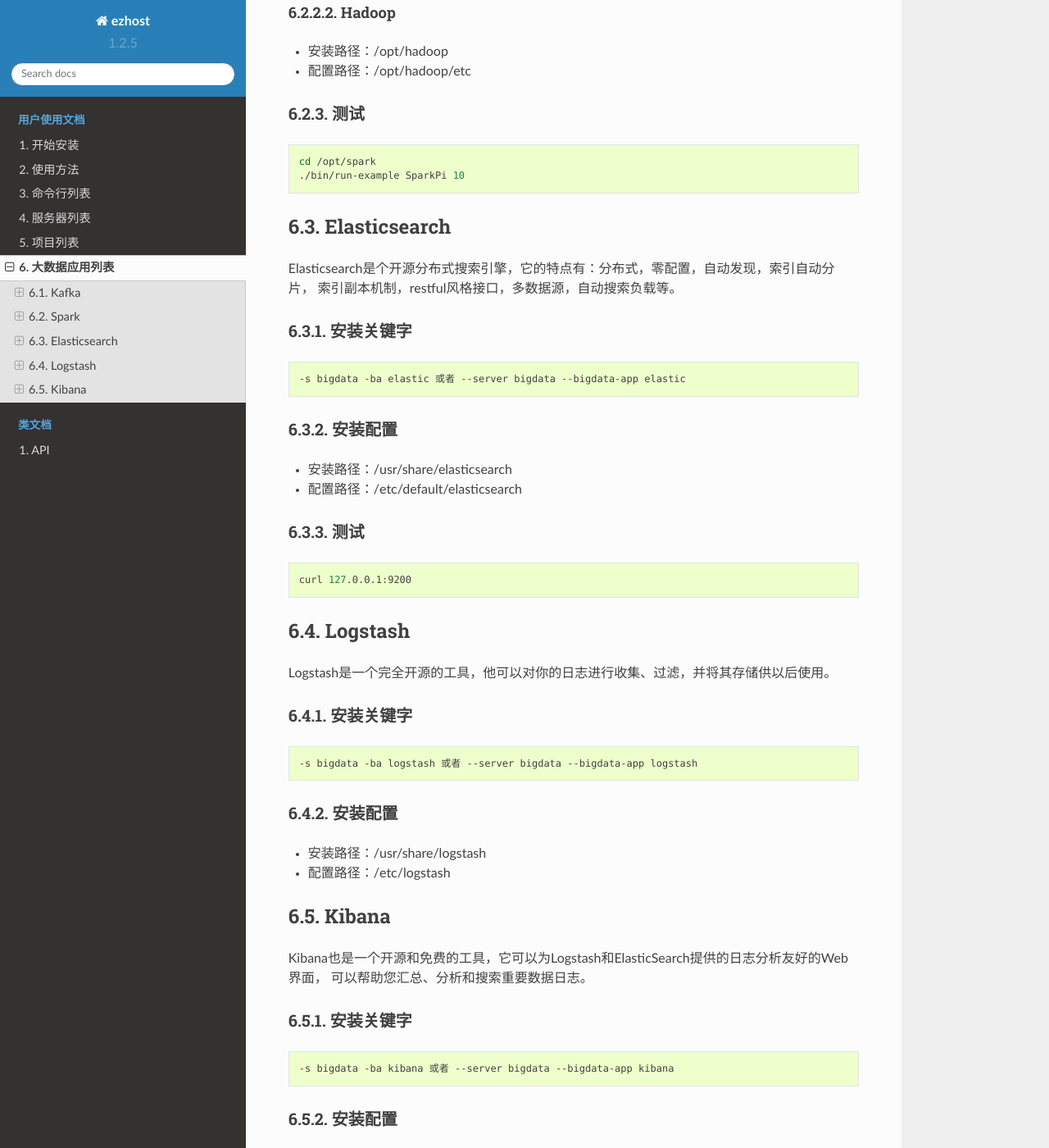
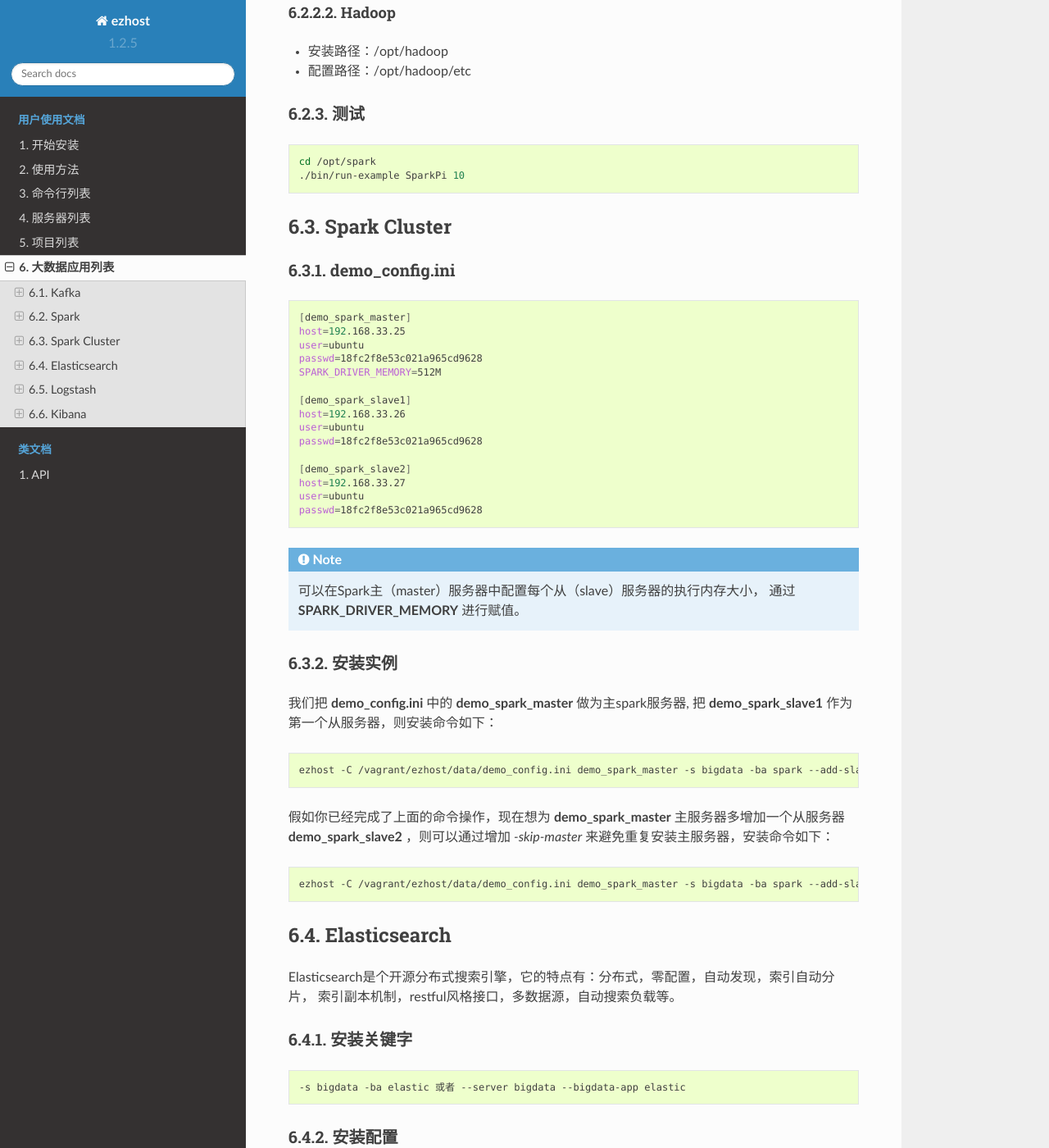
Before and after one commit to zhexiao/ezhost, a Sphinx documentation site: the page built from docs/bigdata_lists.rst, in a window 1280 px wide and 1400 px high, scrolled down 1579 px. Shown: the whole window at 82% size. Built offline with Sphinx 7.4.7 and the Read the Docs theme 2.0.0, drawn with Linux system fonts in a browser that asks for light colours; some of the changed text lies outside the part shown.

Commit message:
updat docs

```diff
--- a/docs/bigdata_lists.rst
+++ b/docs/bigdata_lists.rst
@@ -47,6 +47,8 @@
 - zookeeper配置文件：/opt/kafka/config/zookeeper.properties
 - kafka配置文件：/opt/kafka/config/server.properties
 
+
+
 Spark
 --------
 Spark 是专为大规模数据处理而设计的快速通用的计算引擎。Spark 是一种与 Hadoop 相似的
@@ -80,6 +82,61 @@
     ./bin/run-example SparkPi 10
 
 
+
+
+Spark Cluster
+-------------------
+
+demo_config.ini
+~~~~~~~~~~~~~~~~~
+.. code-block:: bash
+
+    [demo_spark_master]
+    host=192.168.33.25
+    user=ubuntu
+    passwd=18fc2f8e53c021a965cd9628
+    SPARK_DRIVER_MEMORY=512M
+
+    [demo_spark_slave1]
+    host=192.168.33.26
+    user=ubuntu
+    passwd=18fc2f8e53c021a965cd9628
+
+    [demo_spark_slave2]
+    host=192.168.33.27
+    user=ubuntu
+    passwd=18fc2f8e53c021a965cd9628
+
+.. note::
+
+    可以在Spark主（master）服务器中配置每个从（slave）服务器的执行内存大小，
+    通过 **SPARK_DRIVER_MEMORY** 进行赋值。
+
+
+安装实例
+~~~~~~~~~~~
+我们把 **demo_config.ini** 中的 **demo_spark_master** 做为主spark服务器, 把 **demo_spark_slave1**
+作为第一个从服务器，则安装命令如下：
+
+.. code-block:: bash
+
+    ezhost -C /vagrant/ezhost/data/demo_config.ini demo_spark_master -s bigdata -ba spark --add-slave demo_spark_slave1
+
+
+假如你已经完成了上面的命令操作，现在想为 **demo_spark_master** 主服务器多增加一个从服务器
+**demo_spark_slave2** ，则可以通过增加 *-skip-master* 来避免重复安装主服务器，安装命令如下：
+
+.. code-block:: bash
+
+    ezhost -C /vagrant/ezhost/data/demo_config.ini demo_spark_master -s bigdata -ba spark --add-slave demo_spark_slave2 -skip-master
+
+
+
+
+
+
+
+
 Elasticsearch
 ----------------
 Elasticsearch是个开源分布式搜索引擎，它的特点有：分布式，零配置，自动发现，索引自动分片，
@@ -102,6 +159,10 @@
 
     curl 127.0.0.1:9200
 
+
+
+
+
 Logstash
 -----------
 Logstash是一个完全开源的工具，他可以对你的日志进行收集、过滤，并将其存储供以后使用。
@@ -116,6 +177,10 @@
 ~~~~~~~~~~~~~
 - 安装路径：/usr/share/logstash
 - 配置路径：/etc/logstash
+
+
+
+
 
 Kibana
 ------
```
Also changed, not shown: 5 other files.
